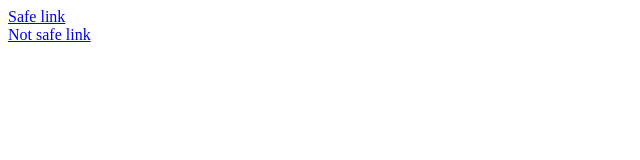
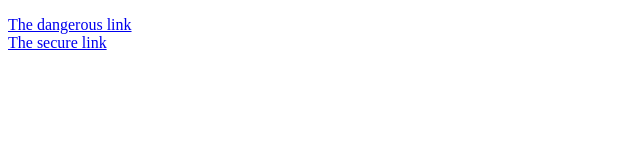
Before and after one commit to Nogard7491/safe-target-blank, a website: page index.html in a window 1280 px wide. Shown: the whole page, without its empty margins (0-640 px from the left). Drawn offline with Linux system fonts and the light colour scheme.

Commit message:
Разработка

```diff
--- a/index.html
+++ b/index.html
@@ -4,12 +4,15 @@
     <meta charset="UTF-8">
     <title>Example</title>
     <meta name="keywords" content="safe, target, blank, attribute, link, external">
-    <meta name="description" content="Safe target='_blank' attribute.">
+    <meta name="description" content="Safe target='_blank' attribute for a link.">
     <script src="dist/safe-target-blank.js"></script>
 </head>
 <body>
-    <a href="index.html" target="_blank">Safe link</a>
-    <br>
-    <a href="index.html" data-target="_blank">Not safe link</a>
+    <p>
+        <a href="index.html" target="_blank">The dangerous link</a>
+        <br>
+        <a href="index.html" data-target="_blank">The secure link</a>
+    </p>
+    <script>window.opener.location = 'fake.html';</script>
 </body>
 </html>
--- a/package.json
+++ b/package.json
@@ -9,7 +9,7 @@
     "link",
     "external"
   ],
-  "description": "Safe target='_blank' attribute.",
+  "description": "Safe target='_blank' attribute for a link.",
   "main": "dist/safe-target-blank.js",
   "homepage": "http://nogard.ru",
   "author": "Nogard7491",
```
Also changed, not shown: fake.html (added, +12 -0 lines), dist/safe-target-blank.js, dist/safe-target-blank.min.js.
